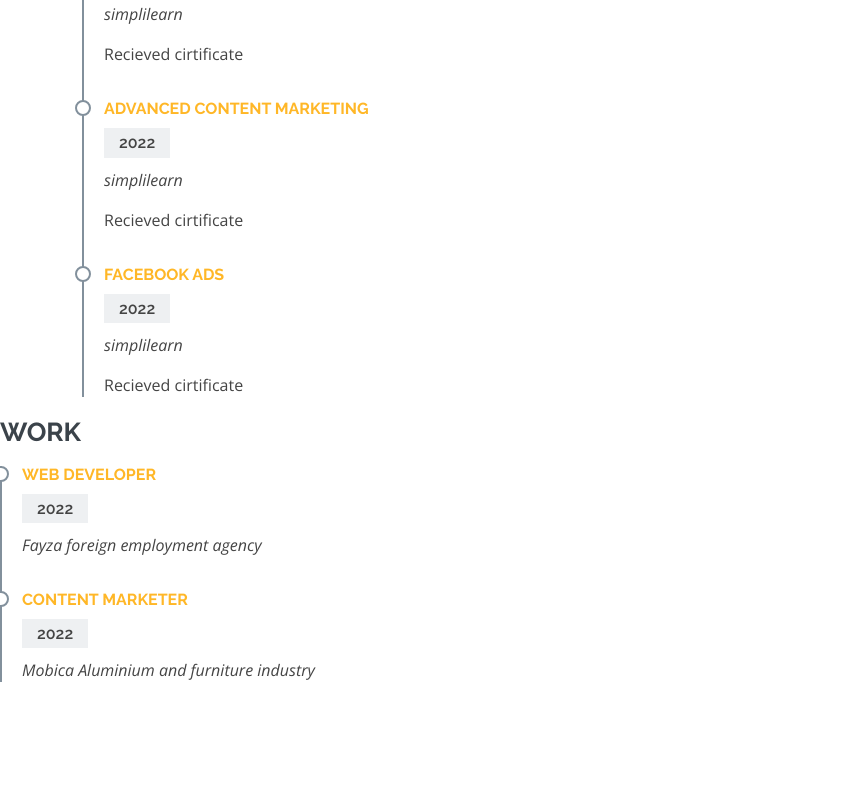
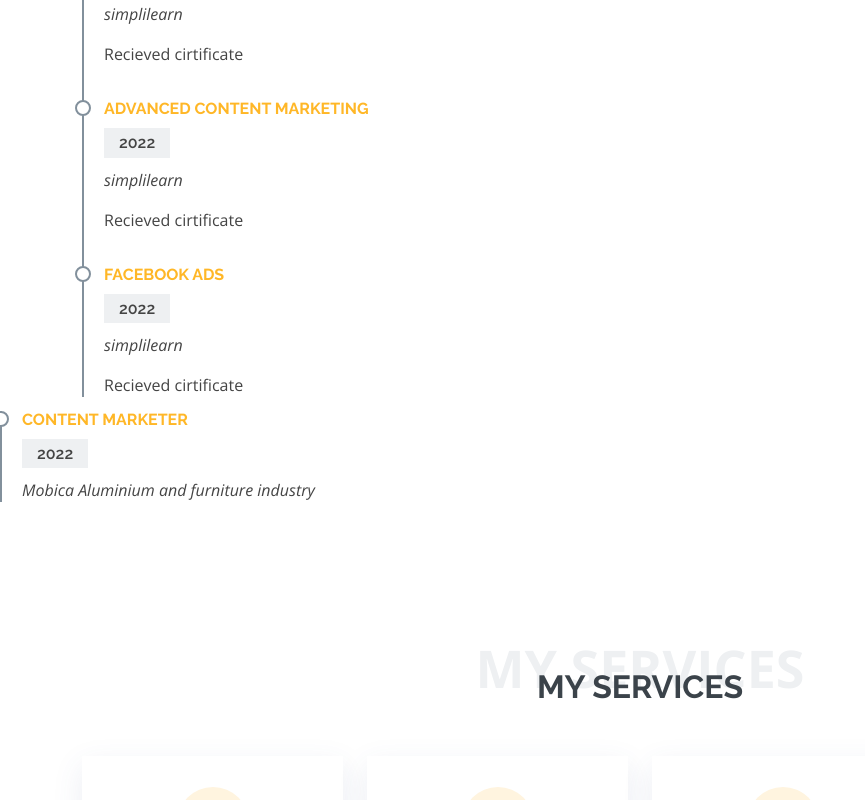
Before and after one commit to Nafyads/Nafyads.github.io, a plain HTML site: page index.html in a window 1280 px wide. Shown: the part 2000-2800 px from the top of the page, without its empty margins (0-865 px from the left). Drawn offline with nearby package versions, Linux system fonts and the light colour scheme.

Commit message:
Update index.html

```diff
--- a/index.html
+++ b/index.html
@@ -162,21 +162,16 @@
               <p><em>simplilearn</em></p>
               <p>Recieved cirtificate</p>
             </div>
+            </div>
+               <div class="resume-item">
+               <h4>Content marketer</h4>
+               <h5>2022</h5>
+               <p><em>Mobica Aluminium and furniture industry</em></p>
+
+             </div>
           </div>
 
-          <h3 class="resume-title">WORK</h3>
-          <div class="resume-item">
-            <h4>Web developer</h4>
-            <h5>2022</h5>
-            <p><em>Fayza foreign employment agency</em></p>
 
-          </div>
-          <div class="resume-item">
-            <h4>Content marketer</h4>
-            <h5>2022</h5>
-            <p><em>Mobica Aluminium and furniture industry</em></p>
-
-          </div>
 
 
         </div>
```
